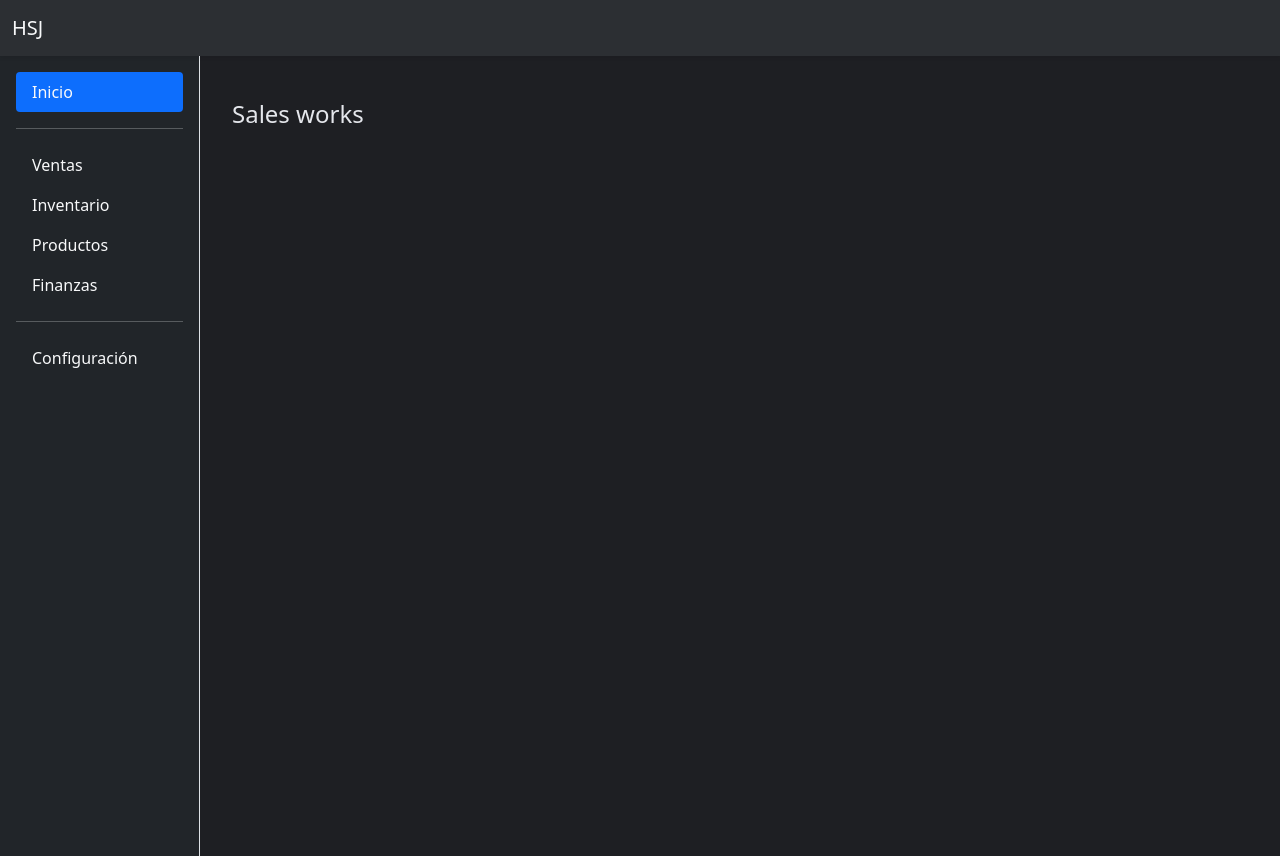
After one commit to Schrodinger137/HSystem, a Django app: page /sales/ in a window 1280 px wide. The commit adds this page. Run offline with Django 4.2, Linux system fonts and the light colour scheme.

Commit message:
redirections

```diff
--- a/HSystem/urls.py
+++ b/HSystem/urls.py
@@ -18,10 +18,14 @@ from django.contrib import admin
 from django.urls import path
 from inventory import views as inv_views
 from products import views as prod_views
+from sales import views as sales_views
+from finance import views as fin_views
 
 urlpatterns = [
     path('admin/', admin.site.urls),
     path('', inv_views.index, name='index'),
     path('inventory', inv_views.inventory, name='inventory'),
-    path('products/', prod_views.products, name='products')
+    path('products/', prod_views.products, name='products'),
+    path('sales/', sales_views.sales, name='sales'),
+    path('finance/', fin_views.finance, name='finance'),
 ]
--- a/finance/views.py
+++ b/finance/views.py
@@ -1,3 +1,5 @@
 from django.shortcuts import render
 
 # Create your views here.
+def finance(request):
+    return render(request, 'finance/finance.html')
--- a/inventory/templates/inc/sidebar.html
+++ b/inventory/templates/inc/sidebar.html
@@ -9,22 +9,22 @@
         </li>
         <hr>
         <li>
-            <a href="#" class="nav-link text-light">
+            <a href="{% url 'sales' %}" class="nav-link text-light">
                 Ventas
             </a>
         </li>
         <li>
-            <a href="#" class="nav-link text-light">
+            <a href="{% url 'inventory' %}" class="nav-link text-light">
                 Inventario
             </a>
         </li>
         <li>
-            <a href="#" class="nav-link text-light">
+            <a href="{% url 'products' %}" class="nav-link text-light">
                 Productos
             </a>
         </li>
         <li>
-            <a href="#" class="nav-link text-light">
+            <a href="{% url 'finance' %}" class="nav-link text-light">
                 Finanzas
             </a>
         </li>
--- a/inventory/templates/principal/index.html
+++ b/inventory/templates/principal/index.html
@@ -15,7 +15,7 @@
 <div class="container-fluid">
     <div class="row g-4">
         <div class="col-md-3">
-            <a href="{% url 'products' %}" style="text-decoration: none;">
+            <a href="{% url 'sales' %}" style="text-decoration: none;">
                 <div class="card bg-primary text-white h-100">
                     <div class="card-body">
                         <h5>Sistema de Ventas</h5>
@@ -48,7 +48,7 @@
         </div>
 
         <div class="col-md-3">
-            <a href="{% url 'products' %}" style="text-decoration: none;">
+            <a href="{% url 'finance' %}" style="text-decoration: none;">
                 <div class="card bg-danger text-white h-100">
                     <div class="card-body">
                         <h5>Finanzas</h5>
--- /dev/null
+++ b/sales/templates/sales/sales.html
@@ -0,0 +1,12 @@
+{% extends 'base.html' %}
+{% load static %}
+
+{% block title %}Inicio{% endblock %}
+
+{% block content %}
+
+<div class="container mt-4">
+<h4>Sales works</h4>
+</div>
+
+{% endblock %}
--- a/sales/views.py
+++ b/sales/views.py
@@ -1,3 +1,5 @@
 from django.shortcuts import render
 
 # Create your views here.
+def sales(request):
+    return render(request, 'sales/sales.html')
```
Also changed, not shown: finance/templates/finance/finance.html (added, +12 -0 lines).
